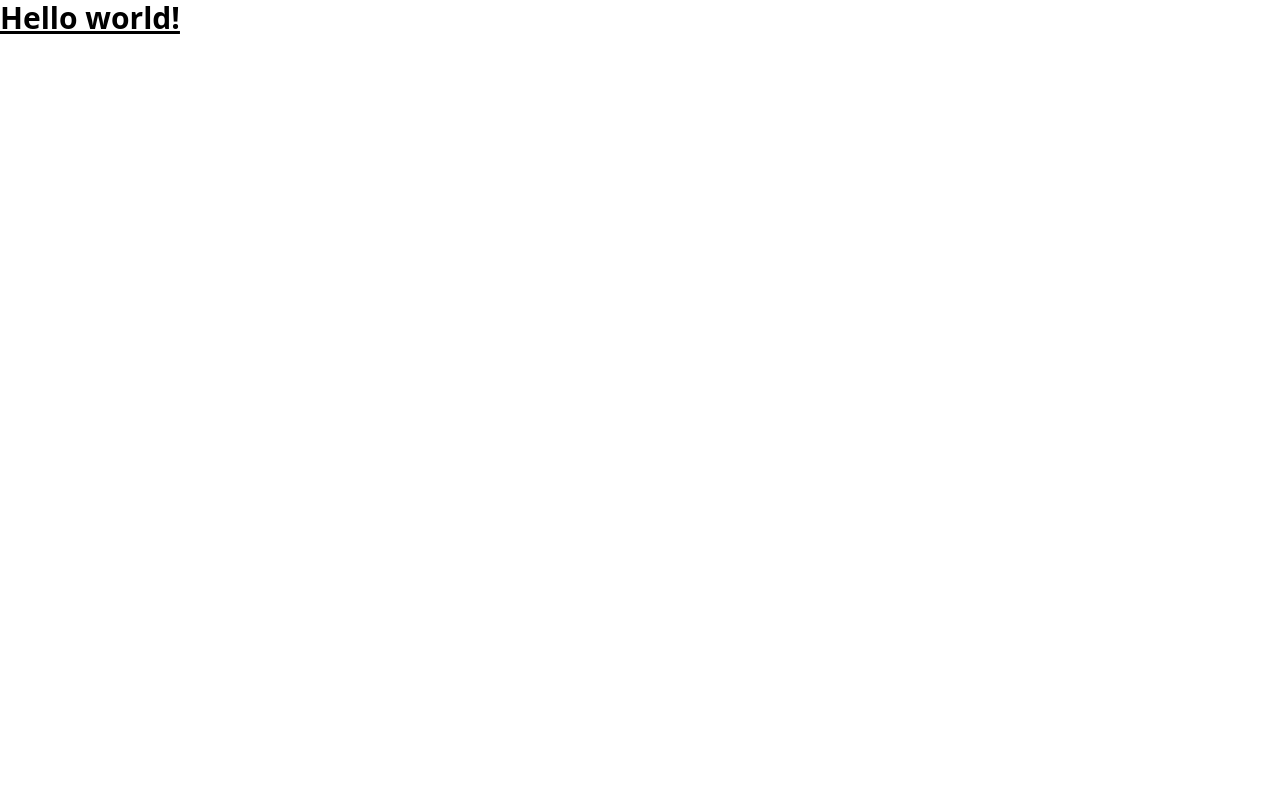
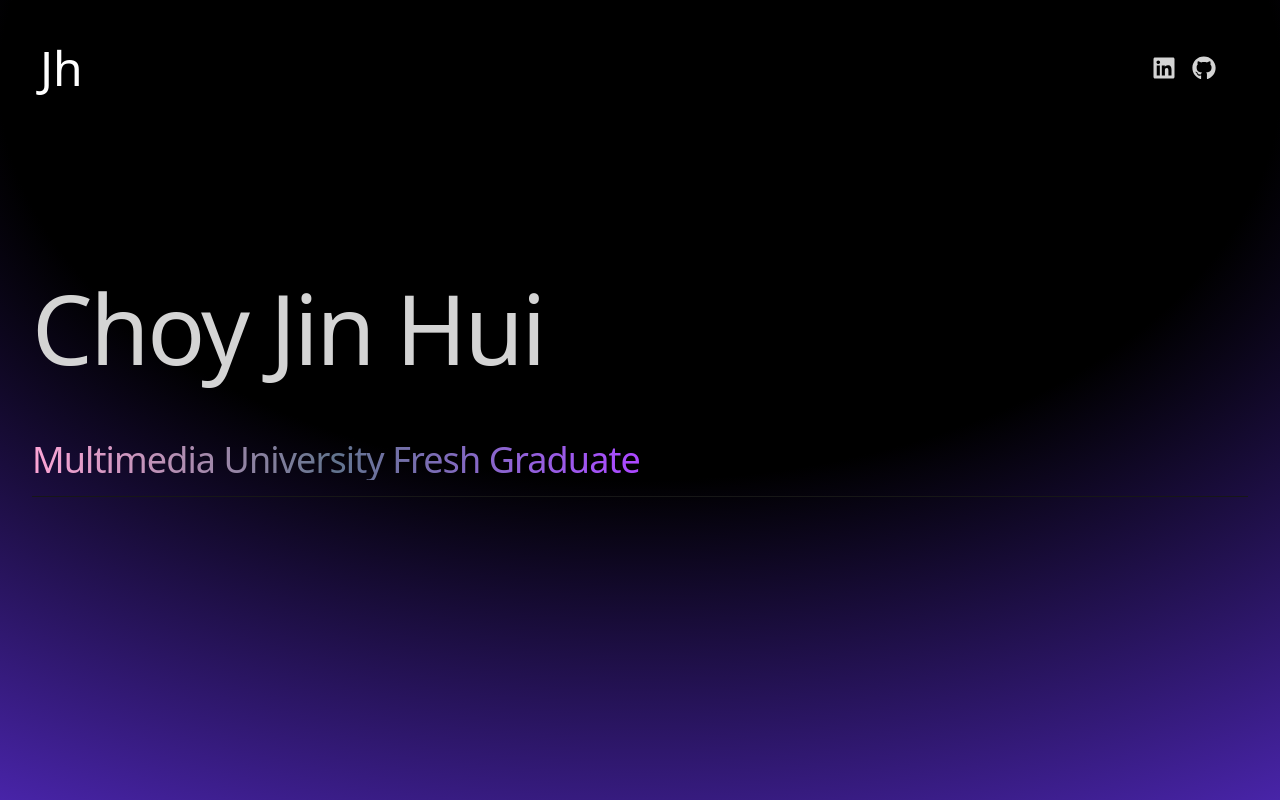
Before and after one commit to Jh1625/personal-portfolio, a React (Vite) app: page / in a window 1280 px wide. Built offline with nearby package versions, Linux system fonts and the light colour scheme.

Commit message:
Hero half complete

```diff
--- a/package.json
+++ b/package.json
@@ -10,16 +10,18 @@
     "preview": "vite preview"
   },
   "dependencies": {
+    "@react-icons/all-files": "^4.1.0",
     "@tailwindcss/vite": "^4.0.6",
     "react": "^19.0.0",
     "react-dom": "^19.0.0",
+    "react-icons": "^5.4.0",
     "tailwindcss": "^4.0.6"
   },
   "devDependencies": {
     "@eslint/js": "^9.19.0",
     "@types/react": "^19.0.8",
     "@types/react-dom": "^19.0.3",
-    "@vitejs/plugin-react": "^4.3.4",
+    "@vitejs/plugin-react": "^1.3.2",
     "eslint": "^9.19.0",
     "eslint-plugin-react": "^7.37.4",
     "eslint-plugin-react-hooks": "^5.0.0",
--- a/src/App.jsx
+++ b/src/App.jsx
@@ -1,10 +1,18 @@
 import React from 'react'
+import Navbar from './components/Navbar'
+import Hero from './components/Hero'
 
 const App = () => {
   return (
-    <div><h1 class="text-3xl font-bold underline">
-    Hello world!
-  </h1>
+    <div className="overflow-x-hidden text-neutral-300 antialiased  selection: text-cyan-900">
+      <div className = "flixed top-0 -z-10 h-full w-full"></div>
+      <div className="absolute inset-0 -z-10 h-full w-full items-center px-5 py-24 [background:radial-gradient(125%_125%_at_50%_10%,#000_40%,#63e_100%)]"></div>
+
+      <div className="container mx-auto px-8">
+        <Navbar />
+        <Hero />
+      </div>
+
   </div>
   )
 }
--- /dev/null
+++ b/src/components/Hero.jsx
@@ -0,0 +1,19 @@
+const Hero = () => {
+  return (<div className = "border-b border-neutral-900 pb-4 lg:mb-35">
+    <div className = "flex flex-wrap">
+        <div className = "w-full lg:w-1/2">
+            <div className = "flex flex-col items-center lg:items-start">
+                <h1 className = "pb-16 text-6xl font-thin tracking-tight lg:mt-16 lg:text-8xl">
+                    Choy Jin Hui
+                    </h1>
+                    <span className = "bg-gradient-to-r from-pink-300 via-slate-500 to-purple-500 bg-clip-text text-4xl tracking-tight text-transparent">
+                        Multimedia University Fresh Graduate
+                        </span>
+            </div>
+        </div>
+    </div>
+  </div>
+  )
+}
+
+export default Hero
--- /dev/null
+++ b/src/components/Navbar.jsx
@@ -0,0 +1,16 @@
+import { FaLinkedin } from "react-icons/fa"
+import { FaGithub } from "react-icons/fa"
+
+const Navbar = () => {
+  return <nav className = "mb-20 flex items-center justify-between py-6">
+    <div className = "flex flex-shrink-0">
+        <p className = "mx-2 w-10 text-5xl text-white">Jh</p>
+    </div>
+    <div className = "m-8 flex items-center justify-center gap-4 text-2xl">
+        <FaLinkedin />
+        <FaGithub />
+    </div>
+  </nav>
+}
+
+export default Navbar
```
Also changed, not shown: 1 other file (tests, documents, lock files or other folders).
